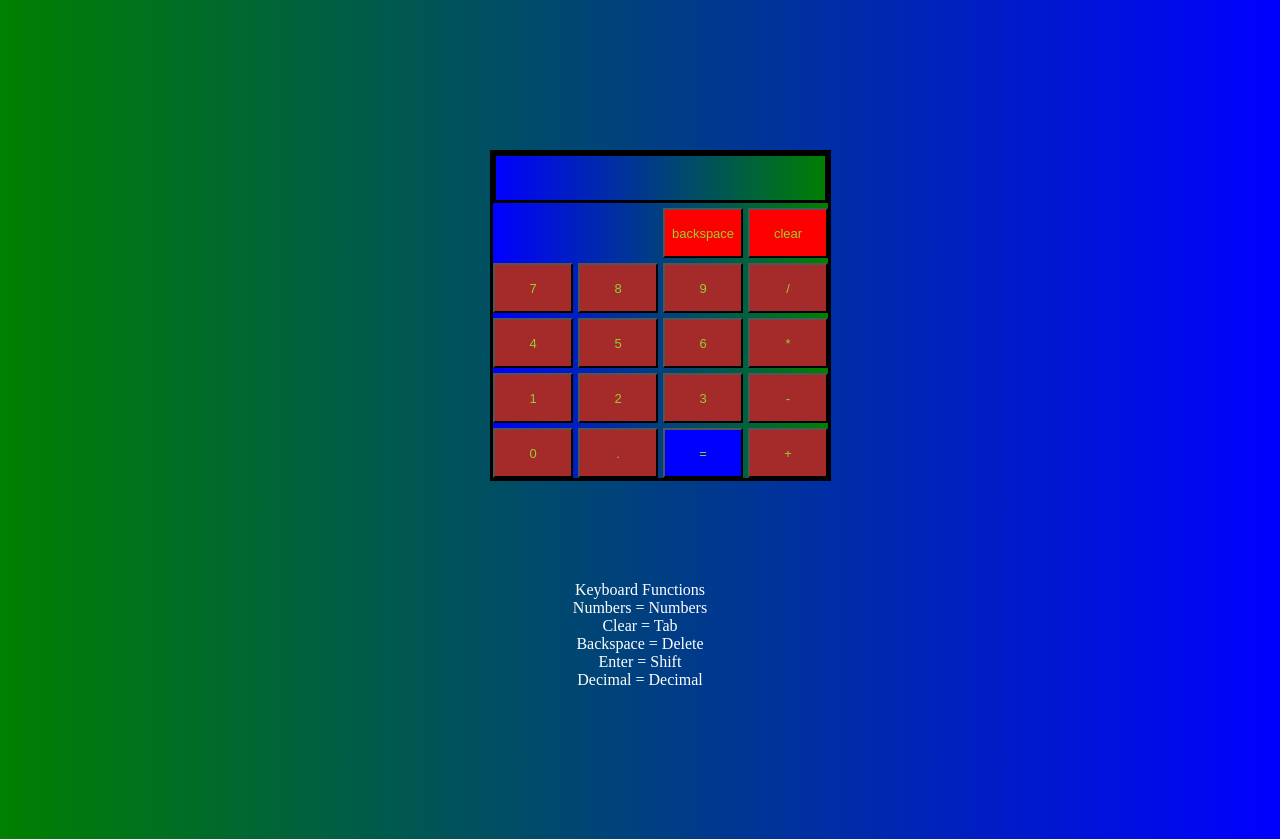
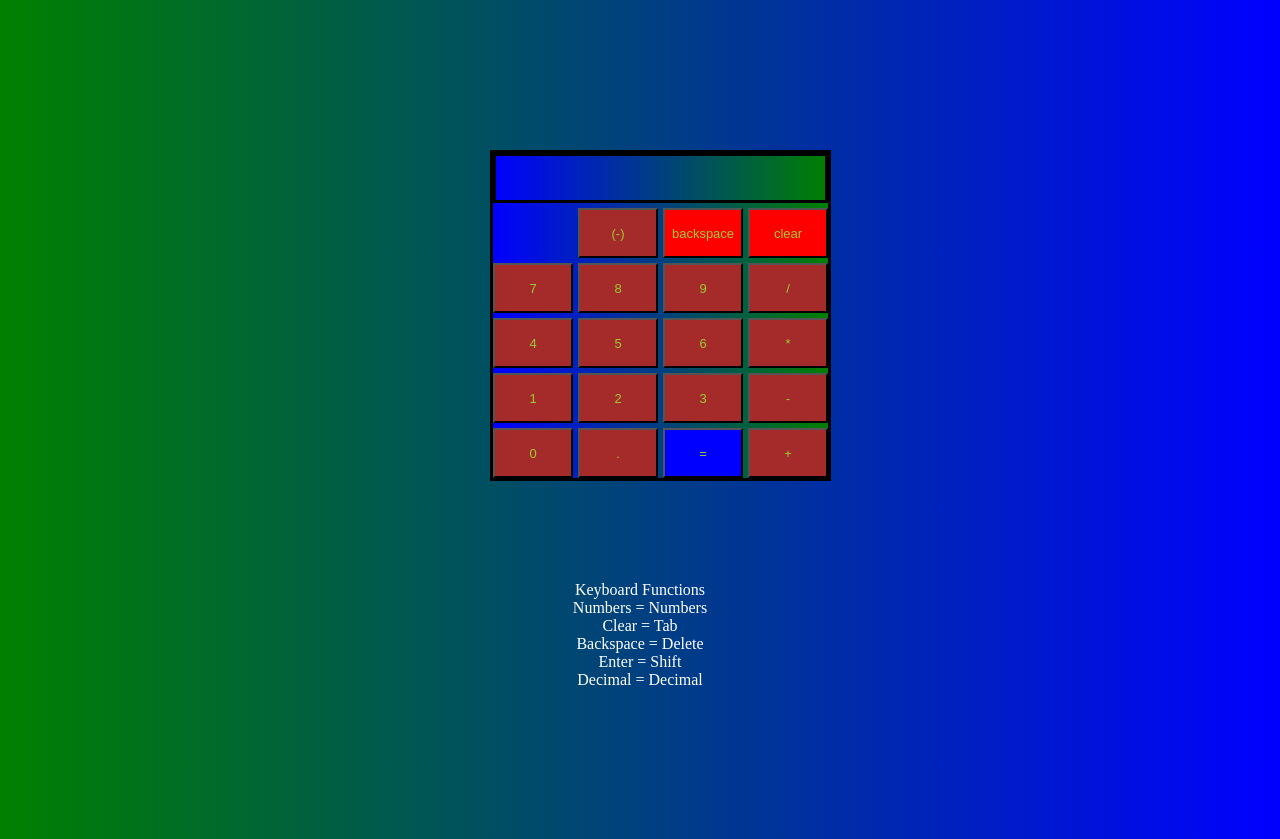
Before and after one commit to Timework/Calculator, a plain HTML site: page index.html in a window 1280 px wide. Drawn offline with Linux system fonts and the light colour scheme.

Commit message:
added negative

```diff
--- a/index.html
+++ b/index.html
@@ -30,6 +30,7 @@
     <button id="clear" value = "" onclick = "numberClear()" type="button">clear</button>
     <button id="deci" value = "." onclick = "deciAdd(deci)" type="button">.</button>
     <button id="backspace" value = "backspace" onclick = "backspace()" type="button">backspace</button>
+    <button id="negative" value ="-" onclick = "numberAdd(negative)" type="button">(-)</button>
     </div>
       <div id="instructions">Keyboard Functions<br>Numbers = Numbers<br>Clear = Tab<br>
             Backspace = Delete<br> Enter = Shift<br> Decimal = Decimal</div>
--- a/script.js
+++ b/script.js
@@ -2,9 +2,16 @@ let calValue = "";
 let calArr = [];
 
 function numberAdd(button) {
-    var x = button.value;
-    document.getElementById("display").innerHTML += x;
-    calValue += x;
+    if (button.value === "-" && calValue.length === 0) {
+        var x = button.value;
+        document.getElementById("display").innerHTML += x;
+        calValue += x;
+    }
+    if (button.value != "-") {
+        var x = button.value;
+        document.getElementById("display").innerHTML += x;
+        calValue += x;
+    }
 };
 
 function numberClear() {
--- a/style.css
+++ b/style.css
@@ -11,7 +11,7 @@
     grid-row-gap: 5px;
     grid-template-areas:
     "display display display display"
-    "blank blank backspace clear"
+    "blank negative backspace clear"
     "num7 num8 num9 divide"
     "num4 num5 num6 multi"
     "num1 num2 num3 minus"
@@ -24,6 +24,9 @@
     text-align: right;
     color: yellowgreen;
     font-size: 40px;
+}
+#negative{
+    grid-area: negative;
 }
 #num0{
     grid-area: num0;
```
